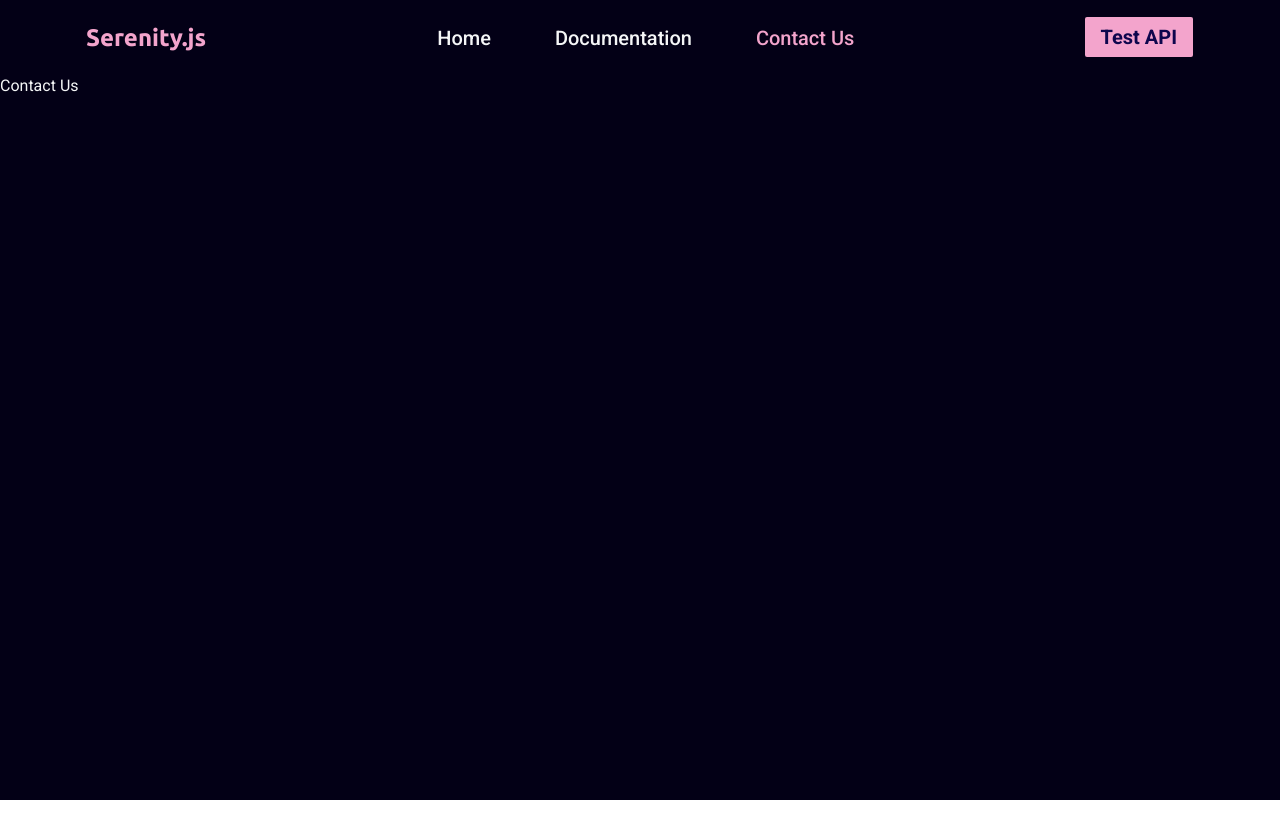
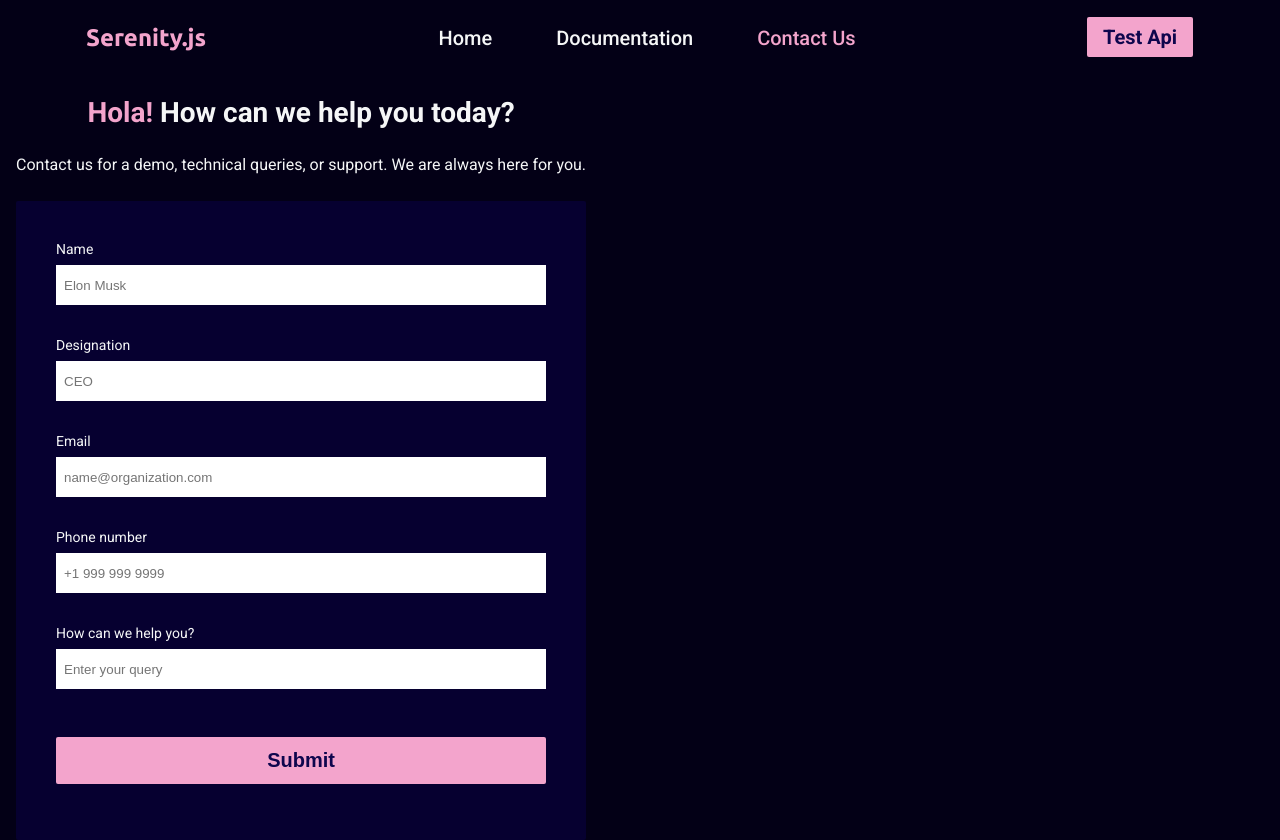
Before and after one commit to shaarangg/serenityjs-frontend, a React (Create React App) app: page /contact in a window 1280 px wide. Before the commit the page ends 800 px from the top, so only its background shows below. Built offline with nearby package versions, Linux system fonts and the light colour scheme.

Commit message:
feat: Contact US

```diff
--- a/src/App.scss
+++ b/src/App.scss
@@ -8,7 +8,9 @@
 	color: $clr-primary;
 }
 .App {
-	background-color: $clr-bg;
 	font-family: $font;
 	height: 100vh;
 }
+html {
+	background-color: $clr-bg;
+}
--- a/src/components/Navbar/Navbar.jsx
+++ b/src/components/Navbar/Navbar.jsx
@@ -49,7 +49,7 @@ function Navbar() {
 					</Link>
 				</div>
 				<div className={styles.navEnd}>
-					<a href="/api">Test API</a>
+					<Link to="/api">Test Api</Link>
 				</div>
 			</nav>
 		</div>
--- a/src/components/Navbar/Navbar.module.scss
+++ b/src/components/Navbar/Navbar.module.scss
@@ -1,8 +1,9 @@
 @import "../../variables";
 .nav {
-	position: sticky;
+	position: fixed;
 	z-index: 100;
 	width: 100vw;
+	background-color: $clr-bg;
 	.logo {
 		color: $clr-secondary;
 		font-size: 1.5rem;
--- /dev/null
+++ b/src/pages/ContactUs/Contact.module.scss
@@ -0,0 +1,55 @@
+@import "../../variables";
+.container {
+	position: absolute;
+	top: 6rem;
+	padding: 0rem 1rem;
+}
+.head {
+	div {
+		font-size: 1.75rem;
+		font-weight: 600;
+		color: $clr-primary;
+		text-align: center;
+		span {
+			color: $clr-secondary;
+		}
+	}
+	p {
+		text-align: center;
+		margin: 1.5rem 0;
+		font-size: 1rem;
+		line-height: 1.5rem;
+	}
+}
+.wrapper {
+	display: grid;
+	background-color: $clr-nav;
+	padding: 2.5rem 2.5rem;
+	border-radius: $radius;
+	gap: 2rem;
+	.inputContainer {
+		display: grid;
+		gap: 0.5rem;
+		flex-flow: column;
+		label {
+			font-size: 0.875rem;
+		}
+		input {
+			width: 100%;
+			height: 40px;
+			padding: 1rem 0.5rem;
+			border: none;
+			outline: none;
+		}
+	}
+}
+.btn {
+	background-color: $clr-secondary;
+	border: none;
+	padding: 0.75rem 1rem;
+	font-weight: 600;
+	border-radius: $radius;
+	font-size: 1.25rem;
+	color: $clr-btn;
+	margin: 1rem 0;
+}
--- a/src/pages/ContactUs/ContactUs.jsx
+++ b/src/pages/ContactUs/ContactUs.jsx
@@ -1,7 +1,41 @@
 import React from "react";
-
+import styles from "./Contact.module.scss";
 function ContactUs() {
-	return <div>Contact Us</div>;
+	return (
+		<div className={styles.container}>
+			<div className={styles.head}>
+				<div>
+					<span>Hola! </span>How can we help you today?
+				</div>
+				<p>Contact us for a demo, technical queries, or support. We are always here for you.</p>
+			</div>
+			<form className={styles.wrapper}>
+				<div className={styles.inputContainer}>
+					<label htmlFor="">Name</label>
+					<input type="text" placeholder="Elon Musk" />
+				</div>
+				<div className={styles.inputContainer}>
+					<label htmlFor="">Designation</label>
+					<input type="text" placeholder="CEO" />
+				</div>
+				<div className={styles.inputContainer}>
+					<label htmlFor="">Email</label>
+					<input type="text" placeholder="name@organization.com" />
+				</div>
+				<div className={styles.inputContainer}>
+					<label htmlFor="">Phone number</label>
+					<input type="text" placeholder="+1 999 999 9999" />
+				</div>
+				<div className={styles.inputContainer}>
+					<label htmlFor="">How can we help you?</label>
+					<input type="text" placeholder="Enter your query" />
+				</div>
+				<button type="submit" className={styles.btn}>
+					Submit
+				</button>
+			</form>
+		</div>
+	);
 }
 
 export default ContactUs;
--- a/src/pages/Home/Home.module.scss
+++ b/src/pages/Home/Home.module.scss
@@ -47,8 +47,8 @@
 
 @media screen and (min-width: 900px) {
 	.container {
+		position: relative;
 		max-width: 1140px;
-		position: relative;
 		margin: 0 auto;
 	}
 	.title {
```
